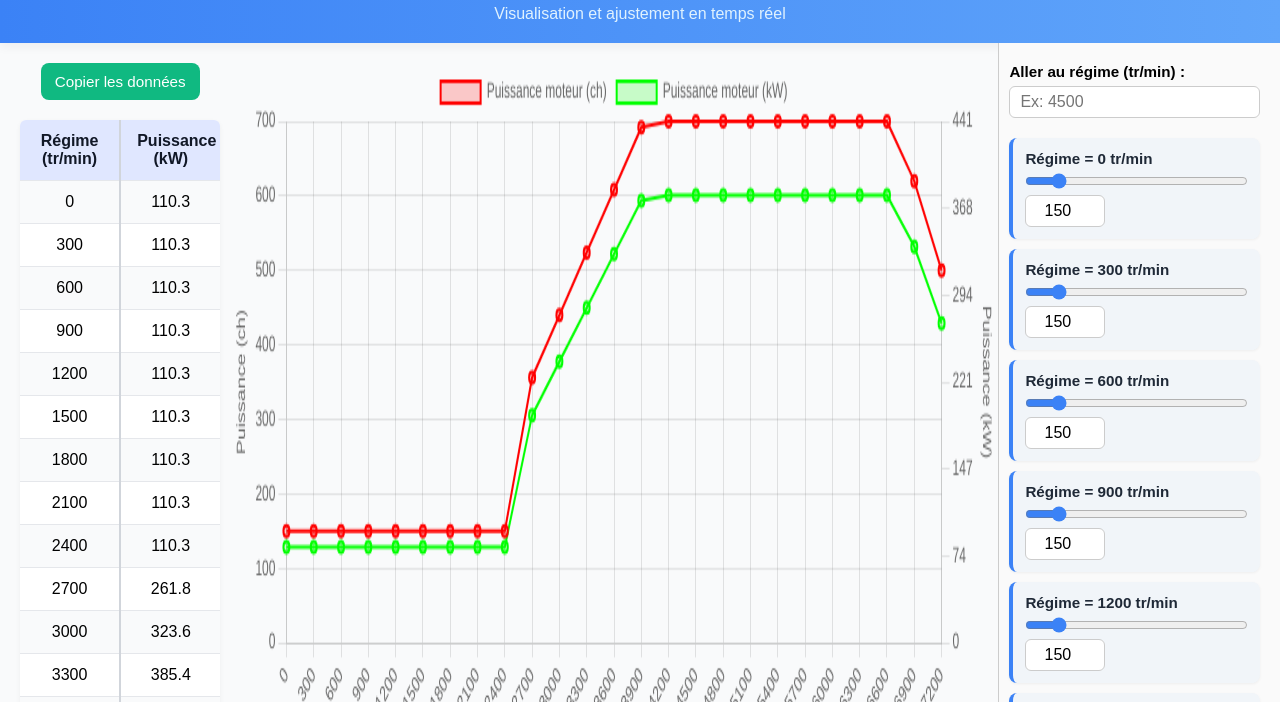
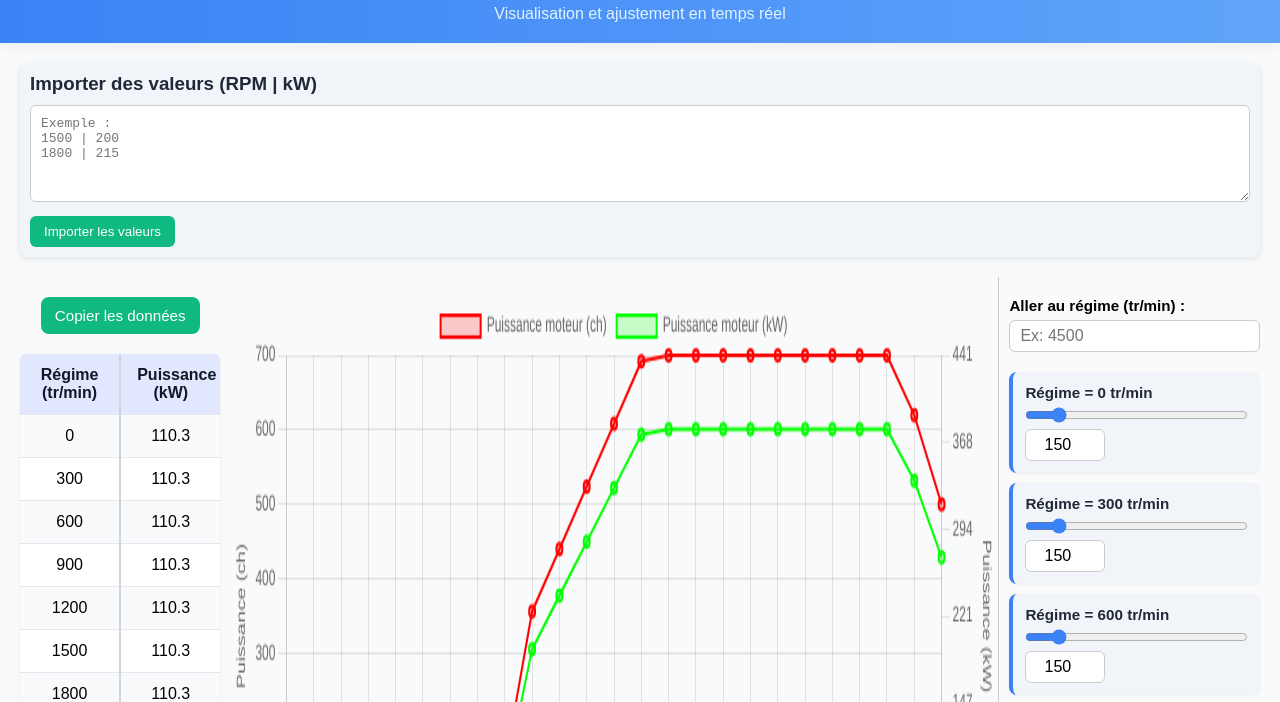
Before and after one commit to Theo-hiard/Courbe-de-puissance, a plain HTML site: page index.html in a window 1280 px wide. Shown: the part 88-790 px from the top of the page. Drawn offline with nearby package versions, Linux system fonts and the light colour scheme.

Commit message:
Fonction de base fonctionelle sans gestion de turbo

```diff
--- a/index.html
+++ b/index.html
@@ -6,36 +6,118 @@
     <title>Courbes de puissance</title>
     <link rel="stylesheet" href="style.css" />
     <script src="https://cdn.jsdelivr.net/npm/chart.js"></script>
-    <script defer src="script.js"></script> <!-- Lien vers le fichier JS -->
+    <script defer src="script.js"></script>
+    <!-- Lien vers le fichier JS -->
   </head>
   <body>
-    <header style="width: 100%; text-align: center; padding: 40px 0 20px; background: linear-gradient(to right, #3b82f6, #60a5fa); box-shadow: 0 4px 10px rgba(0, 0, 0, 0.05);">
-      <h1 style="font-size: 2.5em; font-weight: 700; color: white; margin: 0">Courbe de puissance Assetto Corsa</h1>
-      <p style="margin-top: 8px; color: #e0f2fe; font-size: 1em">Visualisation et ajustement en temps réel</p>
+    <header
+      style="
+        width: 100%;
+        text-align: center;
+        padding: 40px 0 20px;
+        background: linear-gradient(to right, #3b82f6, #60a5fa);
+        box-shadow: 0 4px 10px rgba(0, 0, 0, 0.05);
+      "
+    >
+      <h1 style="font-size: 2.5em; font-weight: 700; color: white; margin: 0">
+        Courbe de puissance Assetto Corsa
+      </h1>
+      <p style="margin-top: 8px; color: #e0f2fe; font-size: 1em">
+        Visualisation et ajustement en temps réel
+      </p>
     </header>
 
+    <div
+      id="import-container"
+      style="
+        margin: 20px;
+        padding: 10px;
+        background: #f1f5f9;
+        border-radius: 8px;
+        box-shadow: 0 2px 6px rgba(0, 0, 0, 0.1);
+      "
+    >
+      <h3 style="margin-bottom: 10px; color: #1f2937">
+        Importer des valeurs (RPM | kW)
+      </h3>
+      <textarea
+        id="import-input"
+        rows="5"
+        placeholder="Exemple :&#10;1500 | 200&#10;1800 | 215"
+        style="
+          width: 100%;
+          padding: 10px;
+          border: 1px solid #ccc;
+          border-radius: 6px;
+          resize: vertical;
+          font-size: 1em;
+        "
+      ></textarea>
+      <button
+        onclick="importValues()"
+        style="
+          margin-top: 10px;
+          padding: 8px 14px;
+          background-color: #10b981;
+          color: white;
+          border: none;
+          border-radius: 6px;
+          cursor: pointer;
+        "
+      >
+        Importer les valeurs
+      </button>
+    </div>
     <div id="main-container">
       <div id="table-container"></div>
       <div id="chart-container">
         <canvas id="Courbes"></canvas>
         <div>
-          <button id="reset-button" onclick="resetValues()">Réinitialiser</button>
-          <button id="smooth-button" onclick="smoothCurve()">Lisser la courbe</button>
+          <button id="reset-button" onclick="resetValues()">
+            Réinitialiser
+          </button>
+          <button id="smooth-button" onclick="smoothCurve()">
+            Lisser la courbe
+          </button>
         </div>
       </div>
 
       <div id="sliders-container">
         <div style="margin-bottom: 20px">
-          <label for="rpm-search" style="font-weight: bold; font-size: 0.95em">Aller au régime (tr/min) :</label>
-          <input type="number" id="rpm-search" placeholder="Ex: 4500"
-            style="width: 100%; padding: 6px 10px; margin-top: 5px; border: 1px solid #ccc; border-radius: 6px; font-size: 1em;"
-            oninput="scrollToSlider(this.value)" />
+          <label for="rpm-search" style="font-weight: bold; font-size: 0.95em"
+            >Aller au régime (tr/min) :</label
+          >
+          <input
+            type="number"
+            id="rpm-search"
+            placeholder="Ex: 4500"
+            style="
+              width: 100%;
+              padding: 6px 10px;
+              margin-top: 5px;
+              border: 1px solid #ccc;
+              border-radius: 6px;
+              font-size: 1em;
+            "
+            oninput="scrollToSlider(this.value)"
+          />
         </div>
         <div id="sliders"></div>
       </div>
     </div>
 
-    <footer style="width: 100%; text-align: center; padding: 16px 0; background-color: #f1f5f9; color: #64748b; font-size: 0.95em; border-top: 1px solid #e2e8f0; margin-top: 40px;">
+    <footer
+      style="
+        width: 100%;
+        text-align: center;
+        padding: 16px 0;
+        background-color: #f1f5f9;
+        color: #64748b;
+        font-size: 0.95em;
+        border-top: 1px solid #e2e8f0;
+        margin-top: 40px;
+      "
+    >
       <span style="font-weight: 500">Made with ❤️ by Théo H</span>
     </footer>
   </body>
--- a/script.js
+++ b/script.js
@@ -4,13 +4,15 @@ for (let i = 0; i <= 7200; i += 300) {
 }
 
 function generateGT2RSValues() {
-  return labels.map((rpm) => {
-    if (rpm < 2500) return 150;
-    if (rpm < 4000) return 300 + (rpm - 2500) * 0.28;
-    if (rpm <= 6700) return 700;
-    if (rpm > 6700) return Math.max(0, 700 - (rpm - 6700) * 0.4);
-    return 0;
-  }).map((v) => Math.round(v));
+  return labels
+    .map((rpm) => {
+      if (rpm < 2500) return 150;
+      if (rpm < 4000) return 300 + (rpm - 2500) * 0.28;
+      if (rpm <= 6700) return 700;
+      if (rpm > 6700) return Math.max(0, 700 - (rpm - 6700) * 0.4);
+      return 0;
+    })
+    .map((v) => Math.round(v));
 }
 
 let values = generateGT2RSValues();
@@ -48,7 +50,8 @@ function updateValue(index, val, fromSlider) {
   Courbes.data.datasets[0].data = values;
   Courbes.data.datasets[1].data = valuesKW;
   Courbes.options.scales.y.suggestedMax = Math.max(...values) * 1.1;
-  Courbes.options.scales.y1.max = Courbes.options.scales.y.suggestedMax * 0.7355;
+  Courbes.options.scales.y1.max =
+    Courbes.options.scales.y.suggestedMax * 0.7355;
   Courbes.update();
   createTable();
 }
@@ -60,7 +63,8 @@ function resetValues() {
   Courbes.data.datasets[0].data = values;
   Courbes.data.datasets[1].data = valuesKW;
   Courbes.options.scales.y.suggestedMax = Math.max(...values) * 1.1;
-  Courbes.options.scales.y1.max = Courbes.options.scales.y.suggestedMax * 0.7355;
+  Courbes.options.scales.y1.max =
+    Courbes.options.scales.y.suggestedMax * 0.7355;
   Courbes.update();
   createTable();
 }
@@ -79,7 +83,8 @@ function smoothCurve() {
   Courbes.data.datasets[0].data = values;
   Courbes.data.datasets[1].data = valuesKW;
   Courbes.options.scales.y.suggestedMax = Math.max(...values) * 1.1;
-  Courbes.options.scales.y1.max = Courbes.options.scales.y.suggestedMax * 0.7355;
+  Courbes.options.scales.y1.max =
+    Courbes.options.scales.y.suggestedMax * 0.7355;
   Courbes.update();
   createTable();
 }
@@ -170,7 +175,6 @@ let Courbes = new Chart(ctx, {
     },
   },
 });
-
 createSliders();
 createTable();
 
@@ -202,3 +206,45 @@ function scrollToSlider(input) {
     setTimeout(() => (firstMatch.style.boxShadow = ""), 1000);
   }
 }
+function importValues() {
+  const input = document.getElementById("import-input").value.trim();
+  const lines = input.split("\n");
+
+  let newLabels = [];
+  let newValuesKW = [];
+
+  for (let line of lines) {
+    const parts = line.split("|").map((p) => p.trim());
+    if (parts.length !== 2) continue;
+
+    const rpm = parseInt(parts[0]);
+    const kW = parseFloat(parts[1]);
+
+    if (!isNaN(rpm) && !isNaN(kW)) {
+      newLabels.push(rpm);
+      newValuesKW.push(kW);
+    }
+  }
+
+  if (newLabels.length === 0) {
+    alert("Aucune donnée valide détectée. Format attendu : 1500 | 150");
+    return;
+  }
+
+  // Met à jour les données globales
+  labels = newLabels;
+  valuesKW = newValuesKW;
+  values = newValuesKW.map((kW) => Math.round(kW / 0.7355));
+
+  // Recharge tous les éléments
+  createSliders();
+  createTable();
+
+  Courbes.data.labels = labels;
+  Courbes.data.datasets[0].data = values;
+  Courbes.data.datasets[1].data = valuesKW;
+  Courbes.options.scales.y.suggestedMax = Math.max(...values) * 1.1;
+  Courbes.options.scales.y1.max =
+    Courbes.options.scales.y.suggestedMax * 0.7355;
+  Courbes.update();
+}
```
Also changed, not shown: style.css (line endings or trailing spaces).
